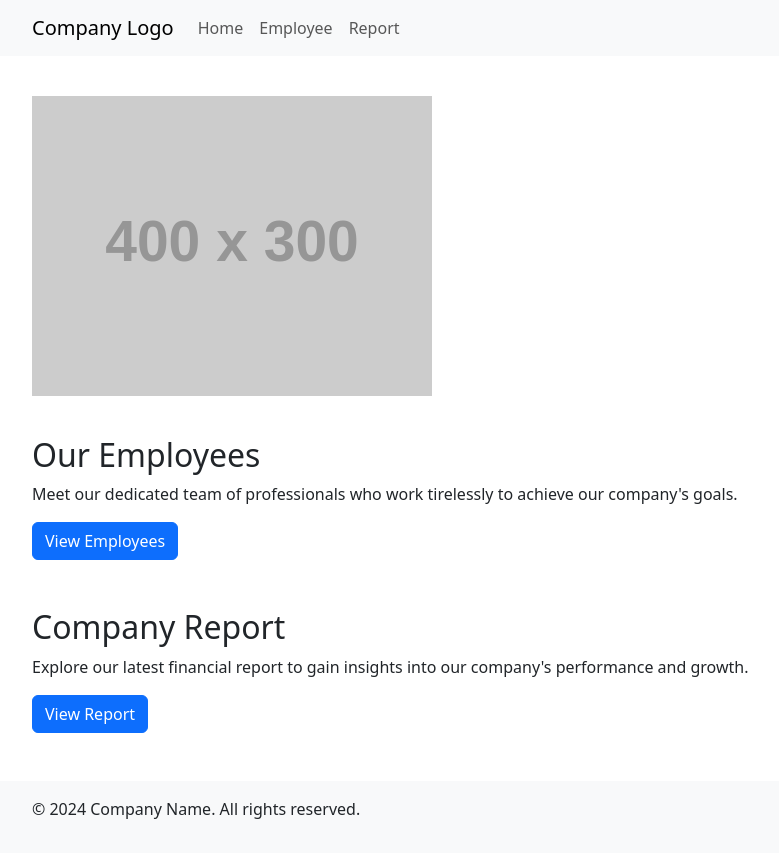
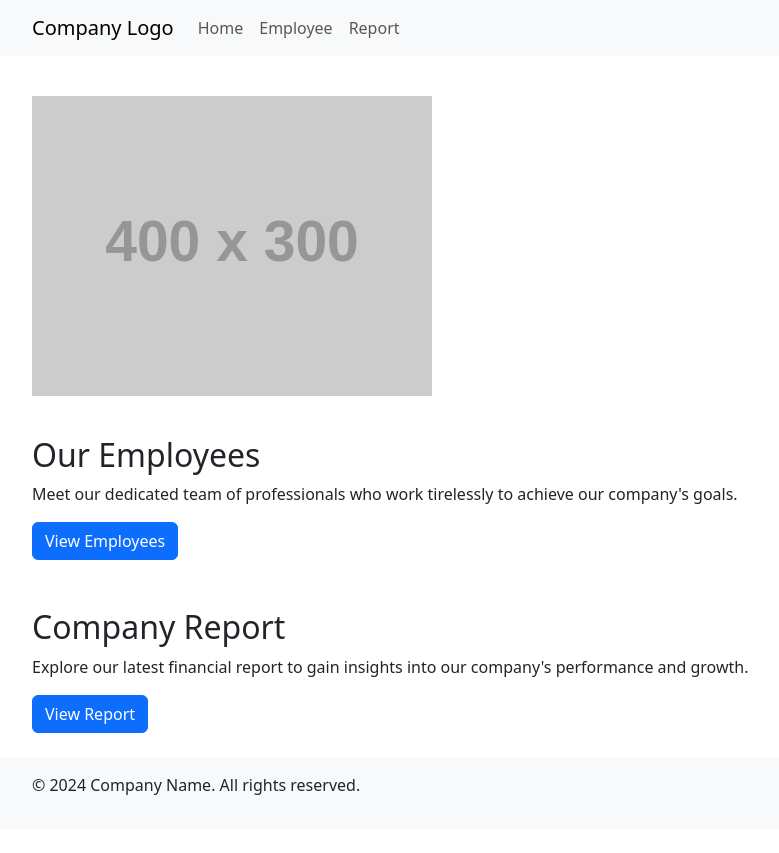
Before and after one commit to 7vTr0x7/React.js-2, a React (Vite) app in the folder IR5.1_HW1/: page / in a window 1280 px wide. Shown: the whole page, without its empty margins (50-829 px from the left). After the commit the page ends 829 px from the top, so only its background shows below. Built offline with nearby package versions, Linux system fonts and the light colour scheme.

Commit message:
IR5.1_HW1 - Home

```diff
--- a/IR5.1_HW1/src/pages/Home.jsx
+++ b/IR5.1_HW1/src/pages/Home.jsx
@@ -23,7 +23,7 @@ const Home = () => {
           </p>
           <a className="btn btn-primary">View Employees</a>
         </div>
-        <div className="py-4">
+        <div className="pt-4">
           <h2>Company Report</h2>
           <p>
             Explore our latest financial report to gain insights into our
```
